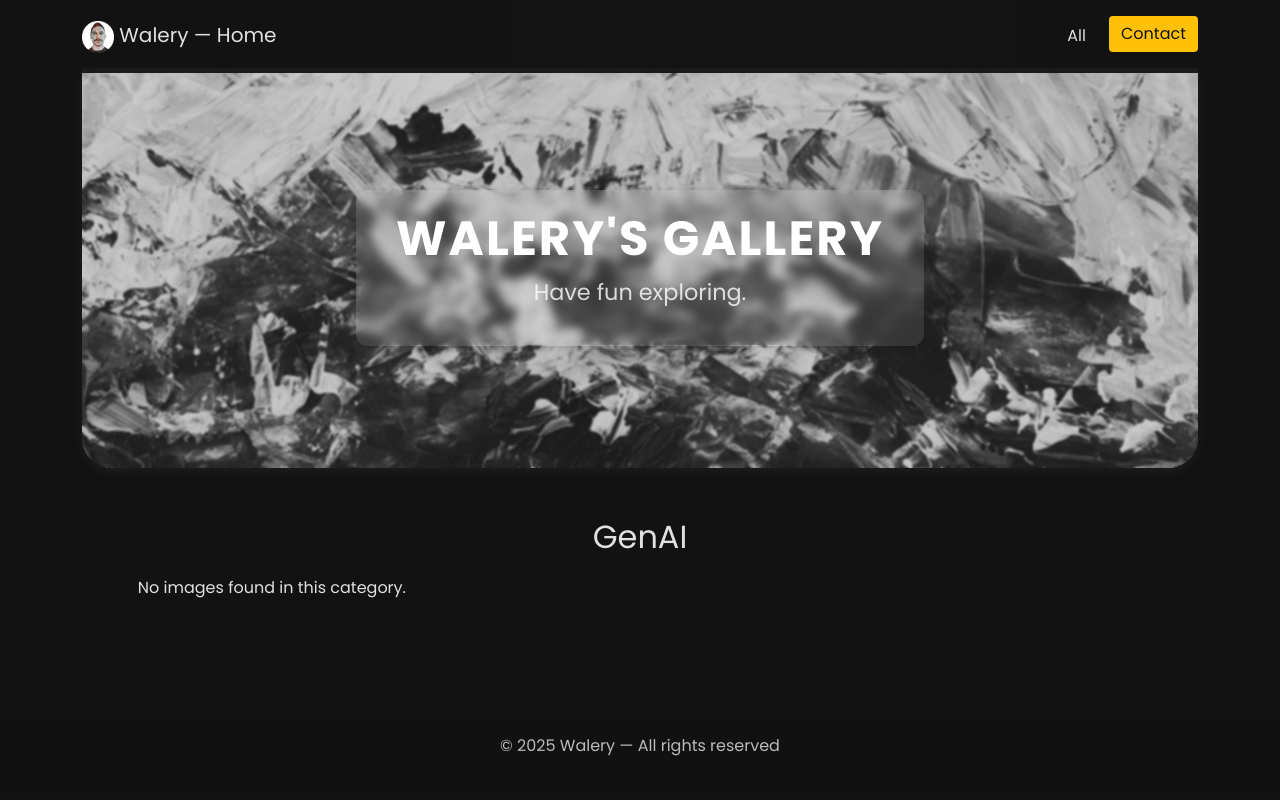
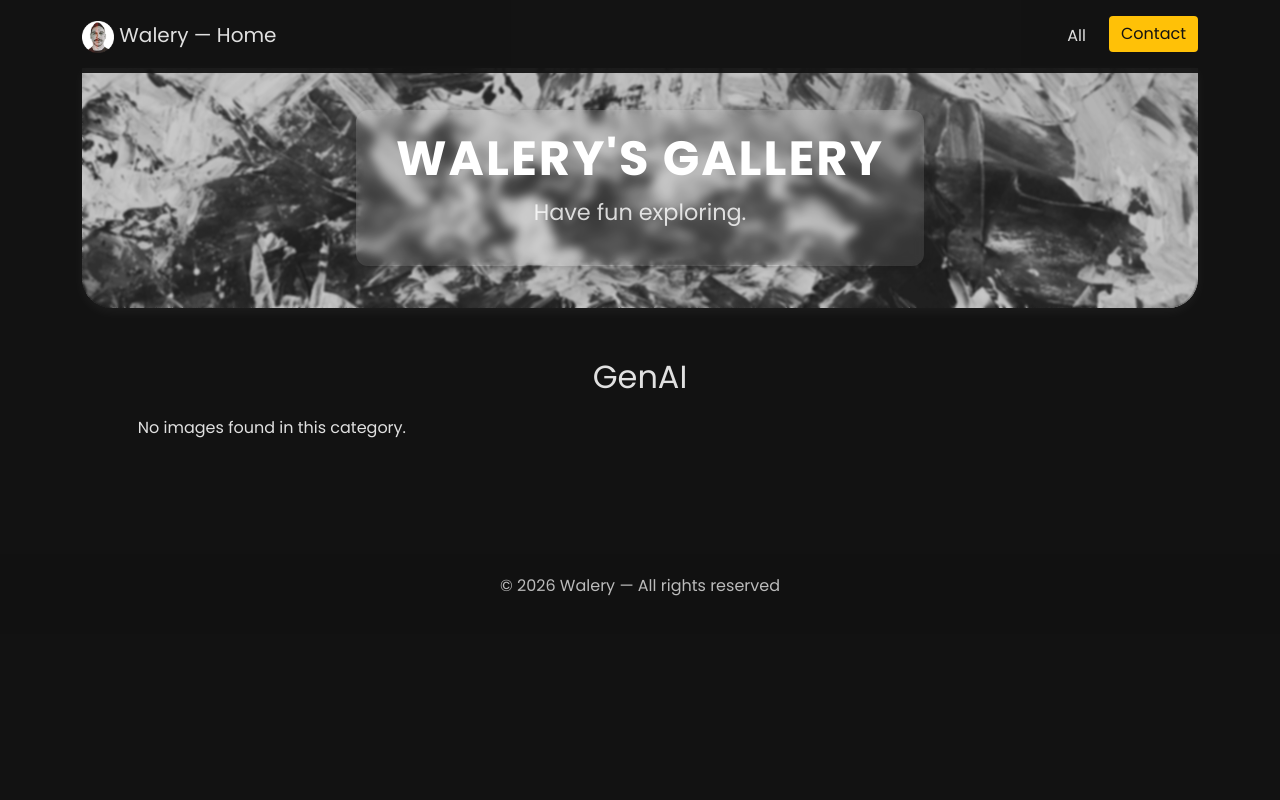
Before and after one commit to draprar/django_portfolio-walery, a Django app: page /gallery/ in a window 1280 px wide. Run offline with Django 5.2, Linux system fonts and the light colour scheme; data comes from the database, SQL or seed files in the repository; data that the repository does not hold is empty; parts of the project's set-up code (start-up, migrations or seed data) failed here and were passed over.

Commit message:
gallery fix: hero height, favicon dedup, footer year dynamic, remove console.log

```diff
--- a/gallery/static/gallery/css/style.css
+++ b/gallery/static/gallery/css/style.css
@@ -10,7 +10,7 @@ body {
 .navbar {
     background: rgba(20, 20, 20, 0.95);
     padding: 15px 0;
-    margin-bottom: 60px;
+    margin-bottom: 20px;
 }
 .navbar a {
     color: #e0e0e0;
@@ -66,7 +66,7 @@ body {
     align-items: center;
     justify-content: center;
     text-align: center;
-    height: 50vh;
+    height: 30vh;
     background: url("../img/bg.jpg") no-repeat center center/cover;
     background-size: cover;
     color: #fff;
--- a/gallery/static/gallery/js/fancybox.js
+++ b/gallery/static/gallery/js/fancybox.js
@@ -9,5 +9,4 @@ document.addEventListener("DOMContentLoaded", () => {
             display: ["zoom", "fullscreen", "close"],
         },
     });
-    console.log("✅ Fancybox initialized successfully!");
 });
--- a/gallery/templates/gallery/core.html
+++ b/gallery/templates/gallery/core.html
@@ -18,9 +18,6 @@
 
     <!-- Fancybox CSS -->
     <link rel="stylesheet" href="https://cdn.jsdelivr.net/npm/@fancyapps/ui/dist/fancybox.css" />
-
-    <!-- Favicon -->
-    <link rel="shortcut icon" href="{% static 'gallery/img/favicon.ico' %}">
 
 </head>
 <body>
@@ -75,7 +72,7 @@
 
     <!-- Footer -->
     <footer class="footer text-center">
-        <p>© 2025 Walery — All rights reserved</p>
+        <p>© {% now "Y" %} Walery — All rights reserved</p>
     </footer>
 
     <!-- Scripts -->
```
